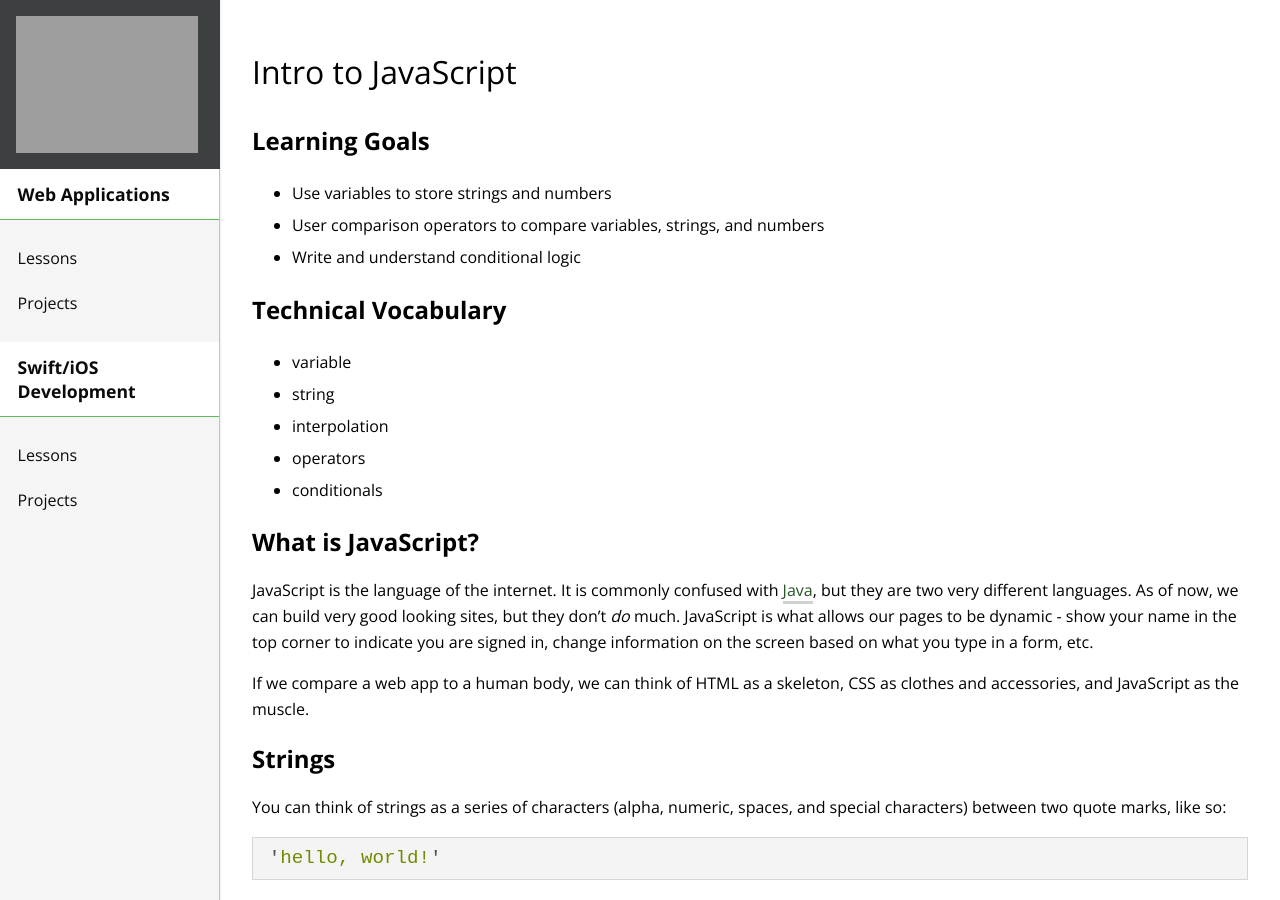
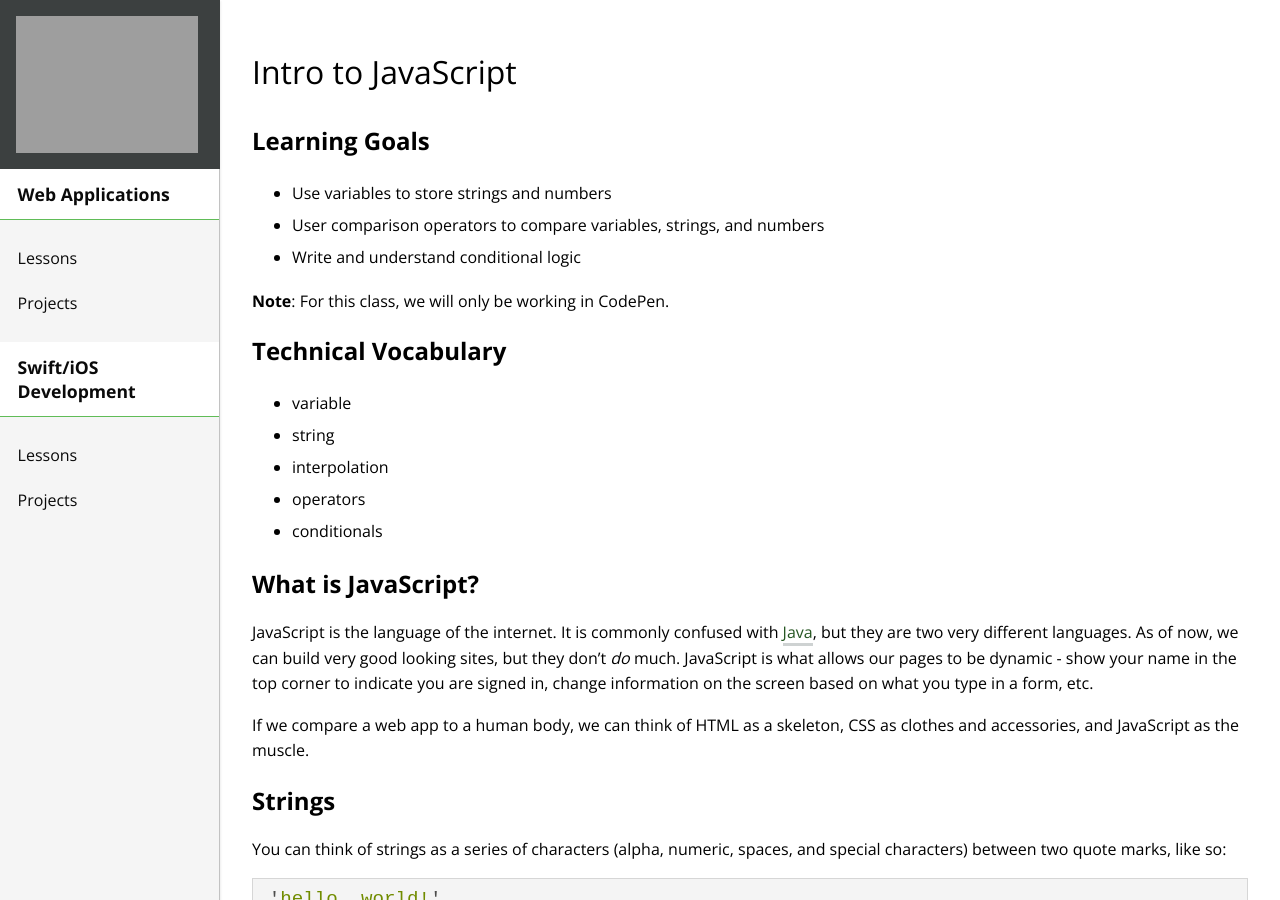
Before and after one commit to ameseee/kwk-curriculum-site, a Jekyll site: the page built from web-app/lessons/intro-to-js/index.md, in a window 1280 px wide and 900 px high. Built offline with Jekyll 4.4.1, drawn with Linux system fonts in a browser that asks for light colours; nearby versions of some CDN libraries.

Commit message:
Add note about use of CodePen for Intro to JS lesson

```diff
--- a/web-app/lessons/intro-to-js/index.md
+++ b/web-app/lessons/intro-to-js/index.md
@@ -7,6 +7,8 @@ title: Intro to JavaScript
 * Use variables to store strings and numbers
 * User comparison operators to compare variables, strings, and numbers
 * Write and understand conditional logic
+
+**Note**: For this class, we will only be working in CodePen.
 
 ## Technical Vocabulary
 
```
